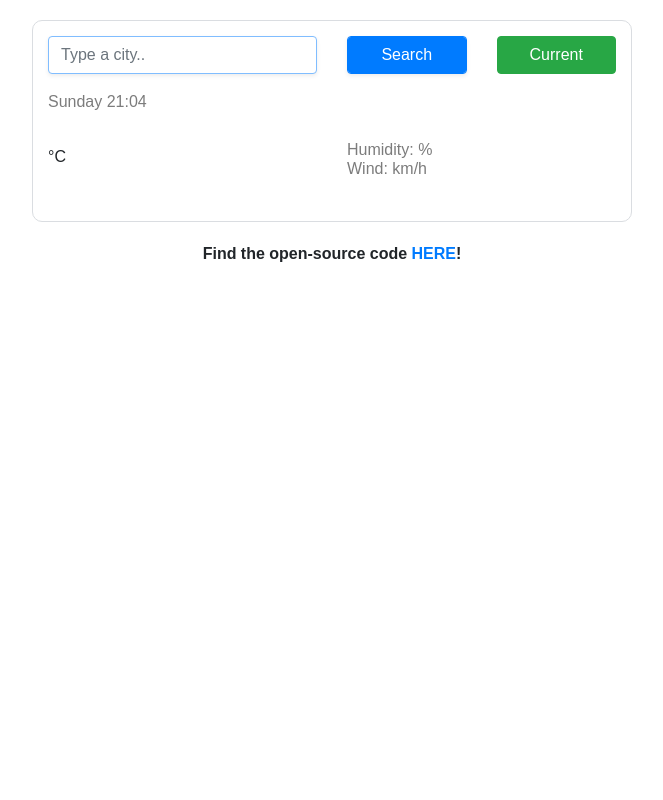
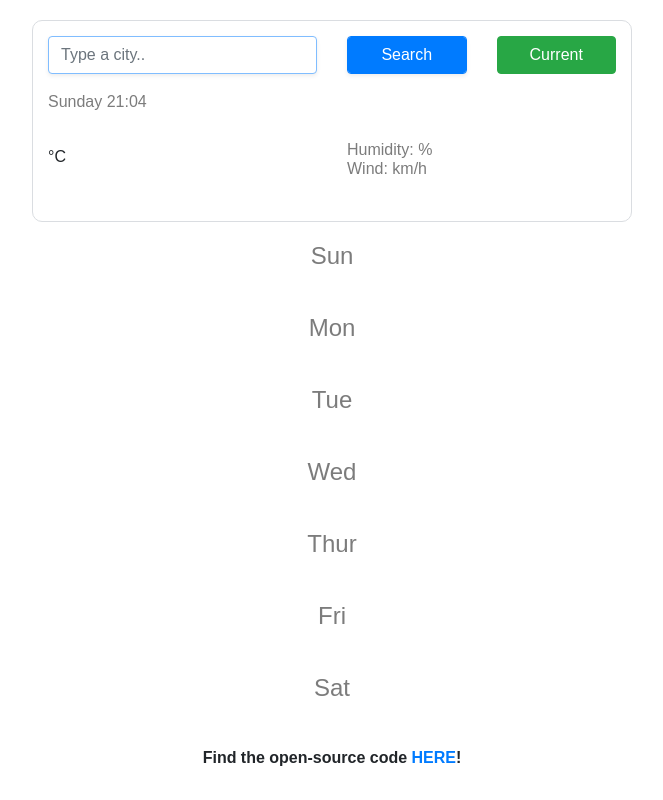
Before and after one commit to atostenson13/fullweatherapp, a plain HTML site: page index.html in a window 1280 px wide. Shown: the whole page, without its empty margins (308-971 px from the left). Drawn offline with nearby package versions, Linux system fonts and the light colour scheme; no server answers.

Commit message:
Added daily weather columns

```diff
--- a/index.html
+++ b/index.html
@@ -73,6 +73,15 @@ p {
     text-align: center;
     font-weight: bold;
 }
+.WeatherForecast {
+   color: #7c7c7c;
+  font-size: 24px;
+  font-weight: 100;
+  line-height: 28px;
+  margin: 0;
+  text-align: center;
+}
+
     </Style>
   </head>
 
@@ -127,6 +136,97 @@ p {
               <li>Humidity: <span id="humidity"></span>%</li>
               <li>Wind: <span id="wind"></span> km/h</li>
             </ul>
+          </div>
+        </div>
+      </div>
+    </div>
+    <div class="WeatherForecast row">
+      <div class="col">
+          <div class="WeatherForecastPreview">
+          <div class="forecast-time">Sun</div>
+          <canvas width="38" height="38">
+            <div class="forecast-temperature">
+            <span class="forecast-temperature-max">18°</span>
+            <span class="forecast-temperature-min">12°/span>
+            </div>
+          </div>
+        </div>
+      </div>
+    </div>
+     <div class="WeatherForecast row">
+      <div class="col">
+        <div class="WeatherForecastPreview">
+          <div class="forecast-time">Mon</div>
+          <canvas width="38" height="38">
+            <div class="forecast-temperature">
+            <span class="forecast-temperature-max">18°</span>
+            <span class="forecast-temperature-min">12°/span>
+            </div>
+          </div>
+        </div>
+      </div>
+    </div>
+     <div class="WeatherForecast row">
+      <div class="col">
+        <div class="WeatherForecastPreview">
+          <div class="forecast-time">Tue</div>
+          <canvas width="38" height="38">
+            <div class="forecast-temperature">
+            <span class="forecast-temperature-max">18°</span>
+            <span class="forecast-temperature-min">12°/span>
+            </div>
+          </div>
+        </div>
+      </div>
+    </div>
+     <div class="WeatherForecast row">
+      <div class="col">
+        <div class="WeatherForecastPreview">
+          <div class="forecast-time">Wed</div>
+          <canvas width="38" height="38">
+            <div class="forecast-temperature">
+            <span class="forecast-temperature-max">18°</span>
+            <span class="forecast-temperature-min">12°/span>
+            </div>
+          </div>
+        </div>
+      </div>
+    </div>
+     <div class="WeatherForecast row">
+      <div class="col">
+        <div class="WeatherForecastPreview">
+          <div class="forecast-time">Thur</div>
+          <canvas width="38" height="38">
+            <div class="forecast-temperature">
+            <span class="forecast-temperature-max">18°</span>
+            <span class="forecast-temperature-min">12°/span>
+            </div>
+          </div>
+        </div>
+      </div>
+    </div>
+     <div class="WeatherForecast row">
+      <div class="col">
+        <div class="WeatherForecastPreview">
+          <div class="forecast-time">Fri</div>
+          <canvas width="38" height="38">
+            <div class="forecast-temperature">
+            <span class="forecast-temperature-max">18°</span>
+            <span class="forecast-temperature-min">12°/span>
+            </div>
+          </div>
+        </div>
+      </div>
+    </div>
+     <div class="WeatherForecast row">
+      <div class="col">
+        <div class="WeatherForecastPreview">
+          <div class="forecast-time">Sat</div>
+          <canvas width="38" height="38">
+            <div class="forecast-temperature">
+            <span class="forecast-temperature-max">18°</span>
+            <span class="forecast-temperature-min">12°/span>
+            </div>
           </div>
         </div>
       </div>
```
